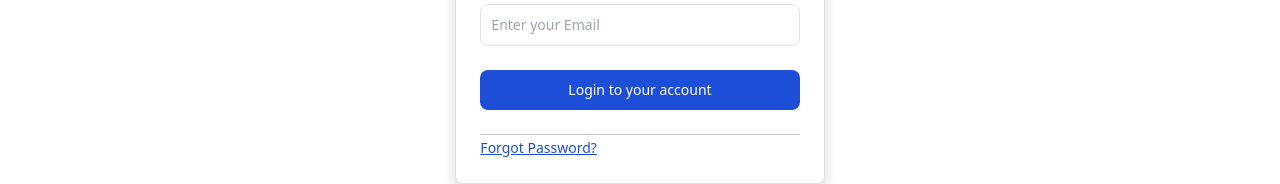
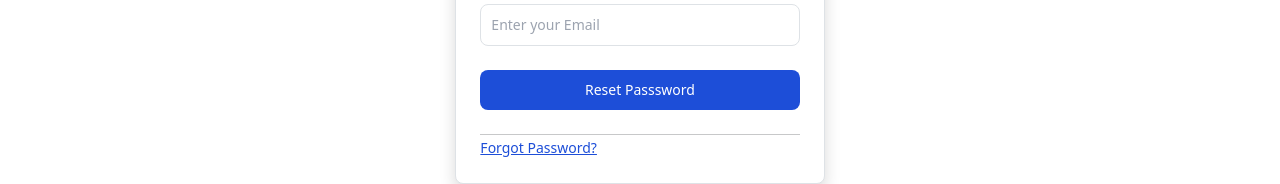
Before and after one commit to Lula-Benni/sell-ur-item-front-end, a React (Vite) app: page / in a window 1280 px wide. Both pictures are taken after a click on the link "Forgot Password?". Shown: the part 181-365 px from the top of the page. Built offline with nearby package versions, Linux system fonts and the light colour scheme.

Commit message:
Added register and forgot password buttons

```diff
--- a/src/components/ForgotPassword.jsx
+++ b/src/components/ForgotPassword.jsx
@@ -8,7 +8,7 @@
                     <label for="email" className="block mb-2 text-sm font-medium text-black dark:text-white">Email</label>
                     <input type="email" name="email" id="email" className="bg-white border border-gray-300 text-black text-sm rounded-lg focus:ring-blue-500 focus:border-blue-500 block w-full p-2.5 dark:bg-gray-600 dark:border-gray-500 dark:placeholder-gray-400 dark:text-white" placeholder="Enter your Email" required />
                 </div>
-                <button type="submit" className="w-full text-white bg-blue-700 hover:bg-blue-800 focus:ring-4 focus:outline-none focus:ring-blue-300 font-medium rounded-lg text-sm px-5 py-2.5 text-center dark:bg-blue-600 dark:hover:bg-blue-700 dark:focus:ring-blue-800">Login to your account</button>
+                <button type="submit" className="w-full text-white bg-blue-700 hover:bg-blue-800 focus:ring-4 focus:outline-none focus:ring-blue-300 font-medium rounded-lg text-sm px-5 py-2.5 text-center dark:bg-blue-600 dark:hover:bg-blue-700 dark:focus:ring-blue-800">Reset Passsword</button>
                 <hr/>
                 <a onClick={showLogin} href="#" className="ms-auto text-sm text-blue-700 hover:underline dark:text-blue-500">Forgot Password?</a>
             </form>
--- a/src/components/Register.jsx
+++ b/src/components/Register.jsx
@@ -58,6 +58,7 @@
                         <input type="password" name="password" id="password" placeholder="Confirm password" className="mt-2 bg-white border border-gray-300 text-black text-sm rounded-lg focus:ring-blue-500 focus:border-blue-500 block w-full p-2.5 dark:bg-gray-600 dark:border-gray-500 dark:placeholder-gray-400 dark:text-white" required />
                     </div>
                 </div>
+                <button type="submit" className="w-full text-white bg-blue-700 hover:bg-blue-800 focus:ring-4 focus:outline-none focus:ring-blue-300 font-medium rounded-lg text-sm px-5 py-2.5 text-center dark:bg-blue-600 dark:hover:bg-blue-700 dark:focus:ring-blue-800">Register your account</button>
             </form>
             <div className="pt-4 text-sm font-medium text-black dark:text-gray-300">
             Already have an account? <a onClick={showLogin} href="#" className="pl-2 text-blue-700 hover:underline dark:text-blue-500">Click here to login</a>
```
